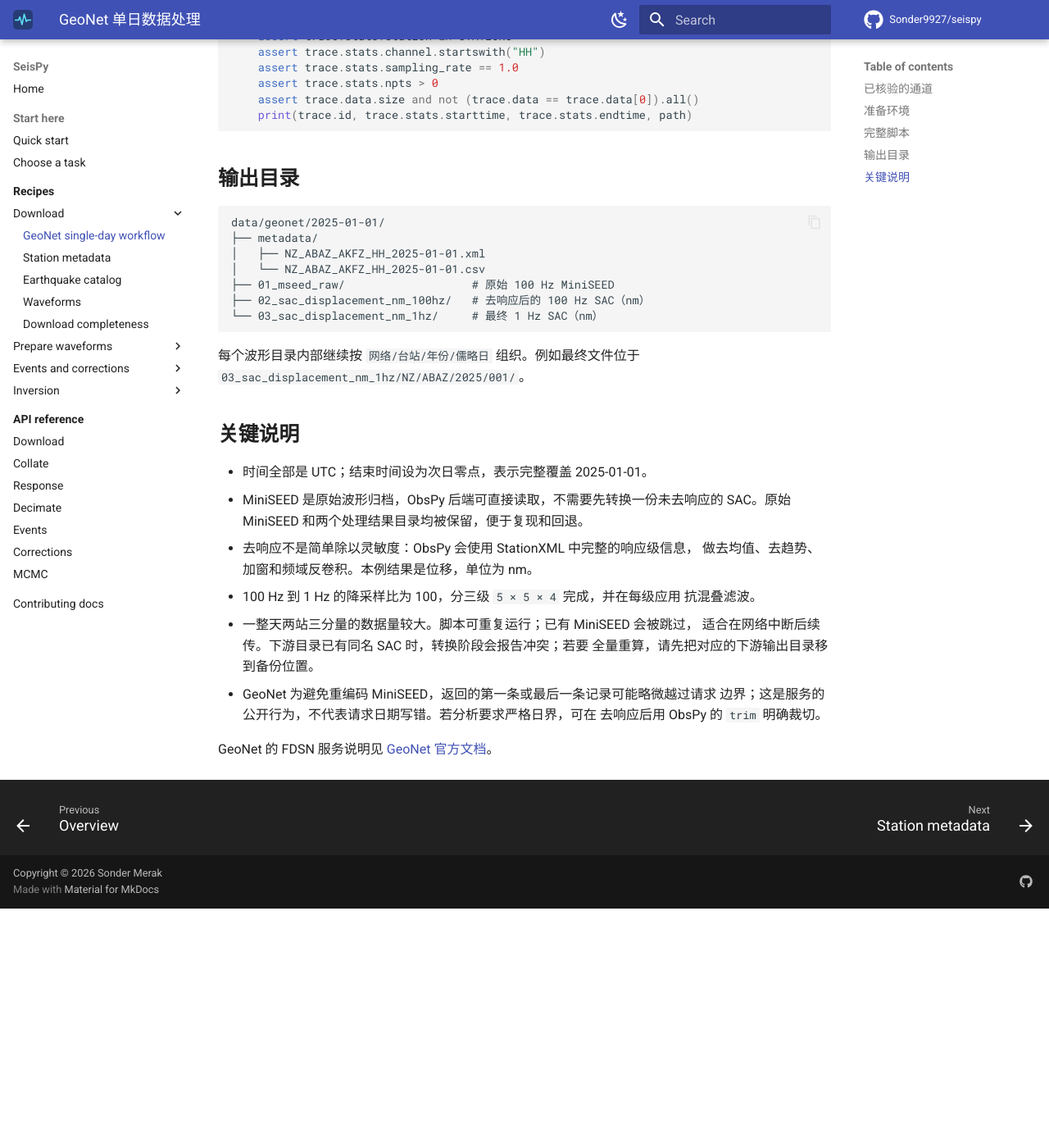
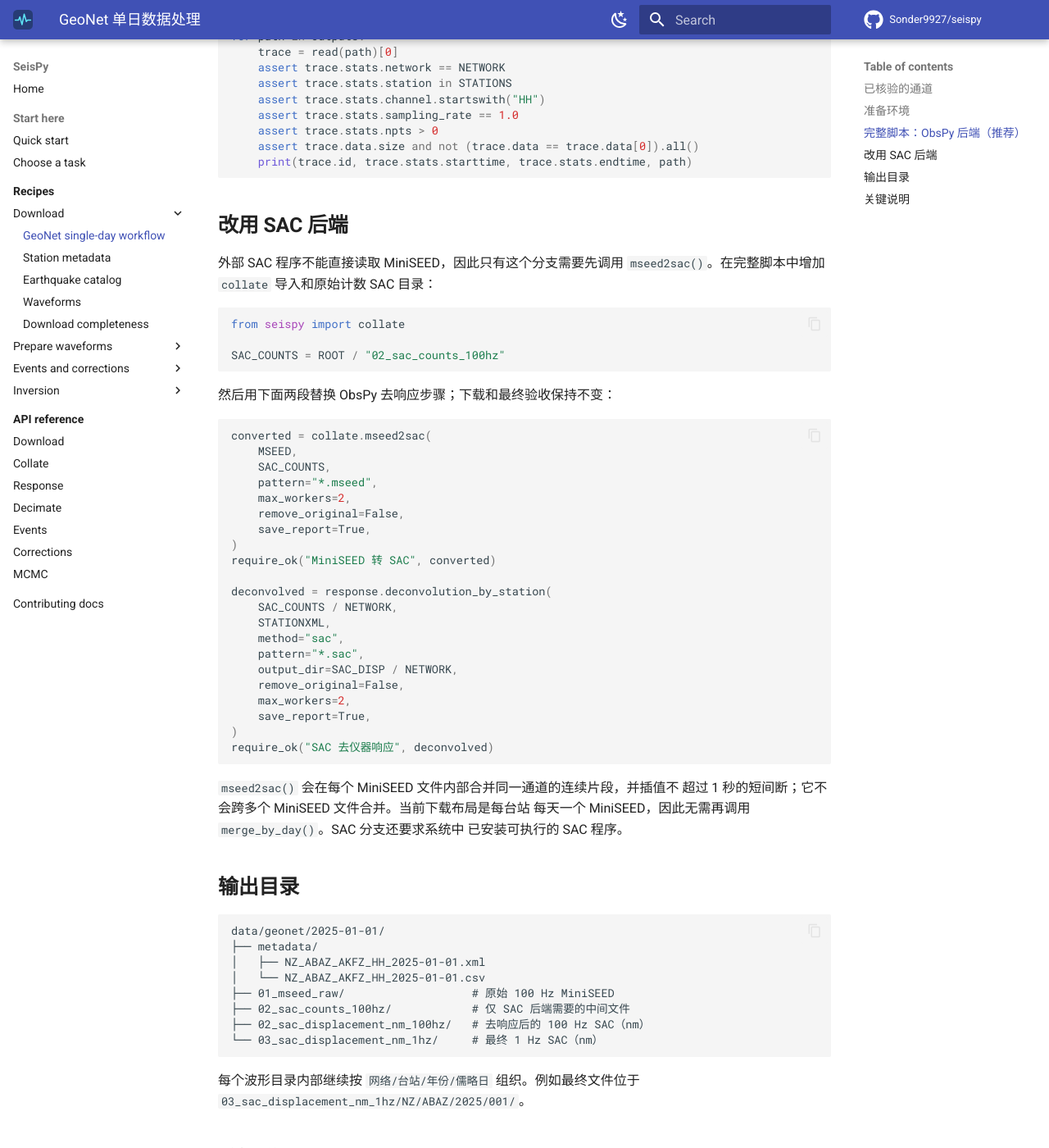
Before and after one commit to Sonder9927/seispy, an MkDocs documentation site: the page built from docs/recipes/geonet-one-day-workflow.md, in a window 1280 px wide and 1400 px high, scrolled down 3316 px. Shown: the whole window at 82% size. Built offline with MkDocs 1.6.1 and Material for MkDocs 9.7.7, drawn with Linux system fonts in a browser that asks for light colours; comment, search, counter and statistics services are not loaded; before the commit the page ends 4424 px from its top, so only the background shows below that; some of the changed text lies outside the part shown.

Commit message:
docs: document both response removal backends

````diff
--- a/docs/recipes/geonet-one-day-workflow.md
+++ b/docs/recipes/geonet-one-day-workflow.md
@@ -13,7 +13,10 @@ description: 下载 ABAZ、AKFZ 的 100 Hz 波形，去响应并降采样为 1 H
 GeoNet FDSN
   ├─ StationXML（响应级元数据）
   └─ 100 Hz HH? MiniSEED
-           ↓ ObsPy 直接读取并去仪器响应
+           ├─ ObsPy：直接读取并去仪器响应（推荐）
+           └─ SAC：mseed2sac → 原始计数 SAC → 去仪器响应
+                         │
+                         ▼
        100 Hz 位移 SAC（nm）
            ↓ 带抗混叠滤波的分级抽取 5 × 5 × 4
          1 Hz 位移 SAC（nm）
@@ -44,7 +47,7 @@ uv sync
 GeoNet 官方支持 ObsPy 的 `GEONET` 客户端别名；这里使用明确的 HTTPS
 地址，便于识别实际数据来源。
 
-## 完整脚本
+## 完整脚本：ObsPy 后端（推荐）
 
 将下面内容保存为 `geonet_2025_01_01.py`，然后从仓库根目录运行
 `uv run python geonet_2025_01_01.py`。
@@ -170,6 +173,48 @@ for path in outputs:
     print(trace.id, trace.stats.starttime, trace.stats.endtime, path)
 ```
 
+## 改用 SAC 后端
+
+外部 SAC 程序不能直接读取 MiniSEED，因此只有这个分支需要先调用
+`mseed2sac()`。在完整脚本中增加 `collate` 导入和原始计数 SAC 目录：
+
+```python
+from seispy import collate
+
+SAC_COUNTS = ROOT / "02_sac_counts_100hz"
+```
+
+然后用下面两段替换 ObsPy 去响应步骤；下载和最终验收保持不变：
+
+```python
+converted = collate.mseed2sac(
+    MSEED,
+    SAC_COUNTS,
+    pattern="*.mseed",
+    max_workers=2,
+    remove_original=False,
+    save_report=True,
+)
+require_ok("MiniSEED 转 SAC", converted)
+
+deconvolved = response.deconvolution_by_station(
+    SAC_COUNTS / NETWORK,
+    STATIONXML,
+    method="sac",
+    pattern="*.sac",
+    output_dir=SAC_DISP / NETWORK,
+    remove_original=False,
+    max_workers=2,
+    save_report=True,
+)
+require_ok("SAC 去仪器响应", deconvolved)
+```
+
+`mseed2sac()` 会在每个 MiniSEED 文件内部合并同一通道的连续片段，并插值不
+超过 1 秒的短间断；它不会跨多个 MiniSEED 文件合并。当前下载布局是每台站
+每天一个 MiniSEED，因此无需再调用 `merge_by_day()`。SAC 分支还要求系统中
+已安装可执行的 SAC 程序。
+
 ## 输出目录
 
 ```text
@@ -178,6 +223,7 @@ data/geonet/2025-01-01/
 │   ├── NZ_ABAZ_AKFZ_HH_2025-01-01.xml
 │   └── NZ_ABAZ_AKFZ_HH_2025-01-01.csv
 ├── 01_mseed_raw/                   # 原始 100 Hz MiniSEED
+├── 02_sac_counts_100hz/            # 仅 SAC 后端需要的中间文件
 ├── 02_sac_displacement_nm_100hz/   # 去响应后的 100 Hz SAC（nm）
 └── 03_sac_displacement_nm_1hz/     # 最终 1 Hz SAC（nm）
 ```
@@ -189,14 +235,15 @@ data/geonet/2025-01-01/
 
 - 时间全部是 UTC；结束时间设为次日零点，表示完整覆盖 2025-01-01。
 - MiniSEED 是原始波形归档，ObsPy 后端可直接读取，不需要先转换一份未去响应的
-  SAC。原始 MiniSEED 和两个处理结果目录均被保留，便于复现和回退。
+  SAC；外部 SAC 后端则必须先运行 `mseed2sac()`。两种方式都保留原始
+  MiniSEED，便于复现和回退。
 - 去响应不是简单除以灵敏度：ObsPy 会使用 StationXML 中完整的响应级信息，
   做去均值、去趋势、加窗和频域反卷积。本例结果是位移，单位为 nm。
 - 100 Hz 到 1 Hz 的降采样比为 100，分三级 `5 × 5 × 4` 完成，并在每级应用
   抗混叠滤波。
 - 一整天两站三分量的数据量较大。脚本可重复运行；已有 MiniSEED 会被跳过，
-  适合在网络中断后续传。下游目录已有同名 SAC 时，转换阶段会报告冲突；若要
-  全量重算，请先把对应的下游输出目录移到备份位置。
+  适合在网络中断后续传。SAC 分支的原始计数目录已有同名文件时，
+  `mseed2sac()` 会报告冲突；若要全量重算，请先把对应目录移到备份位置。
 - GeoNet 为避免重编码 MiniSEED，返回的第一条或最后一条记录可能略微越过请求
   边界；这是服务的公开行为，不代表请求日期写错。若分析要求严格日界，可在
   去响应后用 ObsPy 的 `trim` 明确裁切。
````
